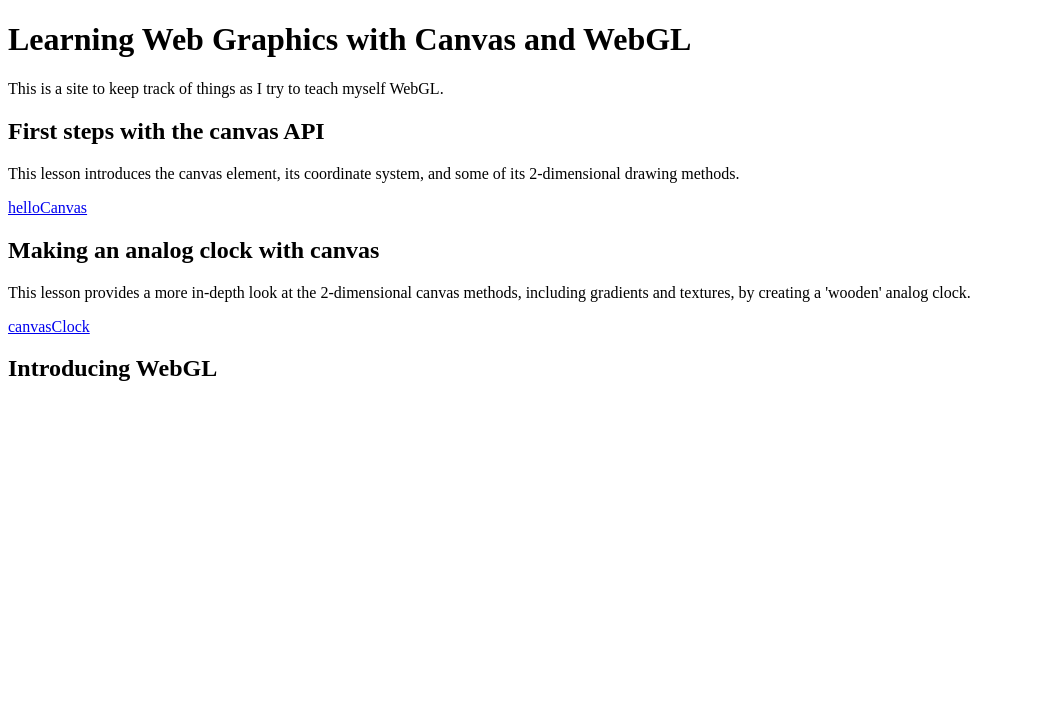
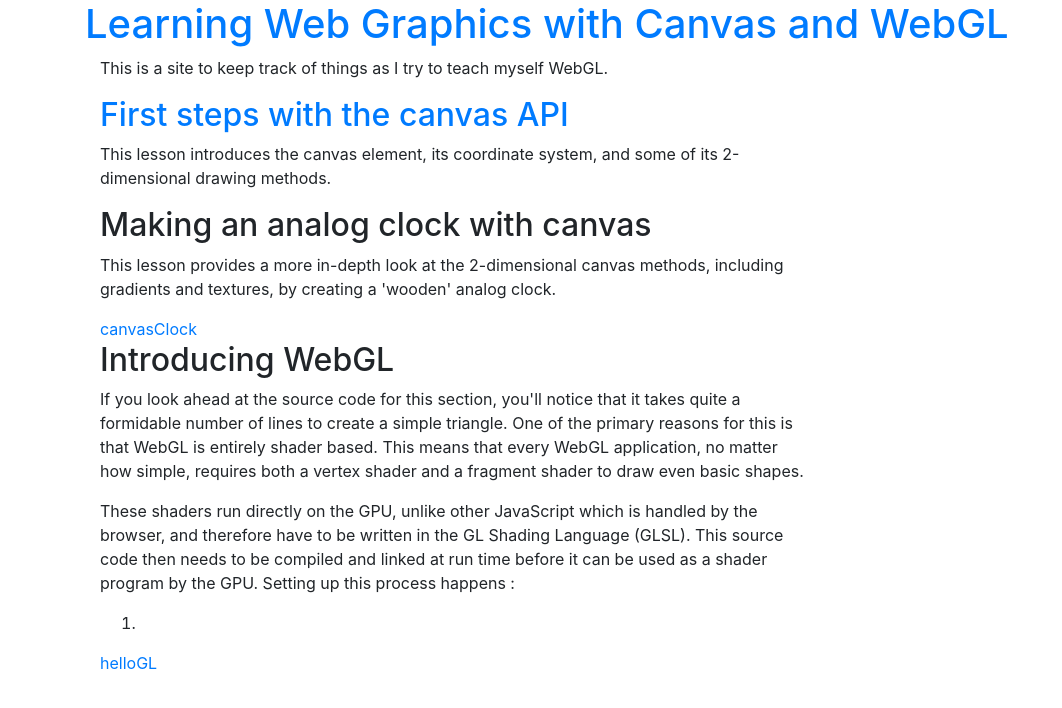
Before and after one commit to uberferg/LearningJournal, a plain HTML site: page WebGL/index.html in a window 1280 px wide. Shown: the whole page, without its empty margins (0-1062 px from the left). Drawn offline with nearby package versions, Linux system fonts and the light colour scheme.

Commit message:
finished helloCanvas lesson

```diff
--- a/WebGL/index.html
+++ b/WebGL/index.html
@@ -1,24 +1,32 @@
 <!doctype html>
-<html>
+<html lang='en'>
 <head>
   <meta charset='UTF-8'>
-  <title>Learning WebGL</title>
+  <meta name='viewport' content='width=device-width, initial-scale=1'>
+  <title>Learning Modern Web Graphics</title>
+
+  <link href='../css/bootstrap.min.css' rel='stylesheet'>
 </head>
 
 <body>
-  <h1>Learning Web Graphics with Canvas and WebGL</h1>
+<div class='container'>
+  <h1>
+    <a href='index.html'>Learning Web Graphics with Canvas and WebGL</a>
+  </h1>
+  <div class='col-md-8'>
 
   <p>
   This is a site to keep track of things as I try to teach
   myself WebGL.
   </p>
 
-  <h2>First steps with the canvas API</h2>
+  <h2>
+    <a href='lesson01_helloCanvas.html'>First steps with the canvas API</a>
+  </h2>
   <p>
   This lesson introduces the canvas element, its coordinate
   system, and some of its 2-dimensional drawing methods.
   </p>
-  <a href='helloCanvas.html'>helloCanvas</a>
 
   <h2>Making an analog clock with canvas</h2>
   <p>
@@ -29,6 +37,29 @@
   <a href='canvasClock.html'>canvasClock</a>
 
   <h2>Introducing WebGL</h2>
+  <p>
+  If you look ahead at the source code for this section, you'll
+  notice that it takes quite a formidable number of lines to
+  create a simple triangle. One of the primary reasons for this
+  is that WebGL is entirely shader based. This means that every
+  WebGL application, no matter how simple, requires both a vertex
+  shader and a fragment shader to draw even basic shapes.
+  </p>
+  <p>
+  These shaders run directly on the GPU, unlike other JavaScript
+  which is handled by the browser, and therefore have to be
+  written in the GL Shading Language (GLSL). This
+  source code then needs to be compiled and linked at run time before
+  it can be used as a shader program by the GPU. Setting up
+  this process happens :
+  <ol>
+    <li>
+  </ol>
+  <a href='helloGL.html'>helloGL</a>
 
+  </div>
+</div>
+
+<script src='../js.bootstrap.min.js'></script>
 </body>
 </html>
--- a/WebGL/js/helloCanvas.js
+++ b/WebGL/js/helloCanvas.js
@@ -17,7 +17,7 @@ function main() {
     ctx.fillRect(50, 100, 250, 150);
 
     ctx.fillStyle = 'rgba(0, 255, 0, 0.5)';
-    ctx.strokeStyle = 'rgb(0, 0, 0)';
+    ctx.beginPath();
     ctx.rect(200, 150, 200, 200);
     ctx.fill();
     ctx.stroke();
```
Also changed, not shown: WebGL/helloCanvas.html (+8 -5 lines).
